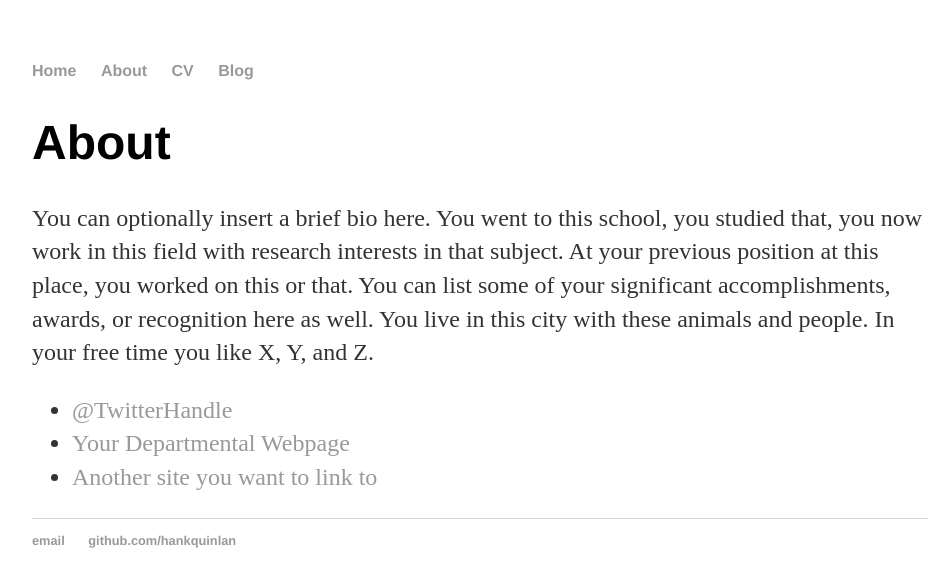
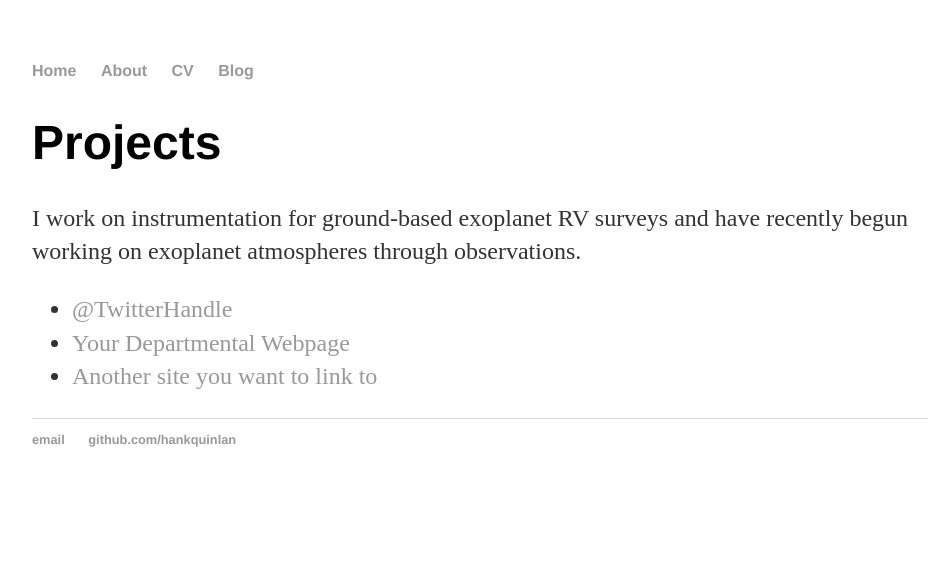
Before and after one commit to ashbake/abaker.github.io, a Jekyll site: the page built from about/index.html, in a window 1280 px wide. Shown: the top 587 px of the page, without its empty margins (160-1112 px from the left). Built offline with Jekyll 4.4.1, drawn with Linux system fonts in a browser that asks for light colours.

Commit message:
Update index.html

```diff
--- a/about/index.html
+++ b/about/index.html
@@ -1,11 +1,11 @@
 ---
 layout: default
-title: About Hank Quinlan
+title: Ashley's Projects
 ---
 
-		<div class="about">
-			<h1>About</h1>
-			<p>You can optionally insert a brief bio here. You went to this school, you studied that, you now work in this field with research interests in that subject. At your previous position at this place, you worked on this or that. You can list some of your significant accomplishments, awards, or recognition here as well. You live in this city with these animals and people. In your free time you like X, Y, and Z.</p>
+		<div class="projects">
+			<h1>Projects</h1>
+			<p>I work on instrumentation for ground-based exoplanet RV surveys and have recently begun working on exoplanet atmospheres through observations. </p>
 
 			<ul class="contacts">
 				<li><a href="#">@TwitterHandle</a></li>
```
